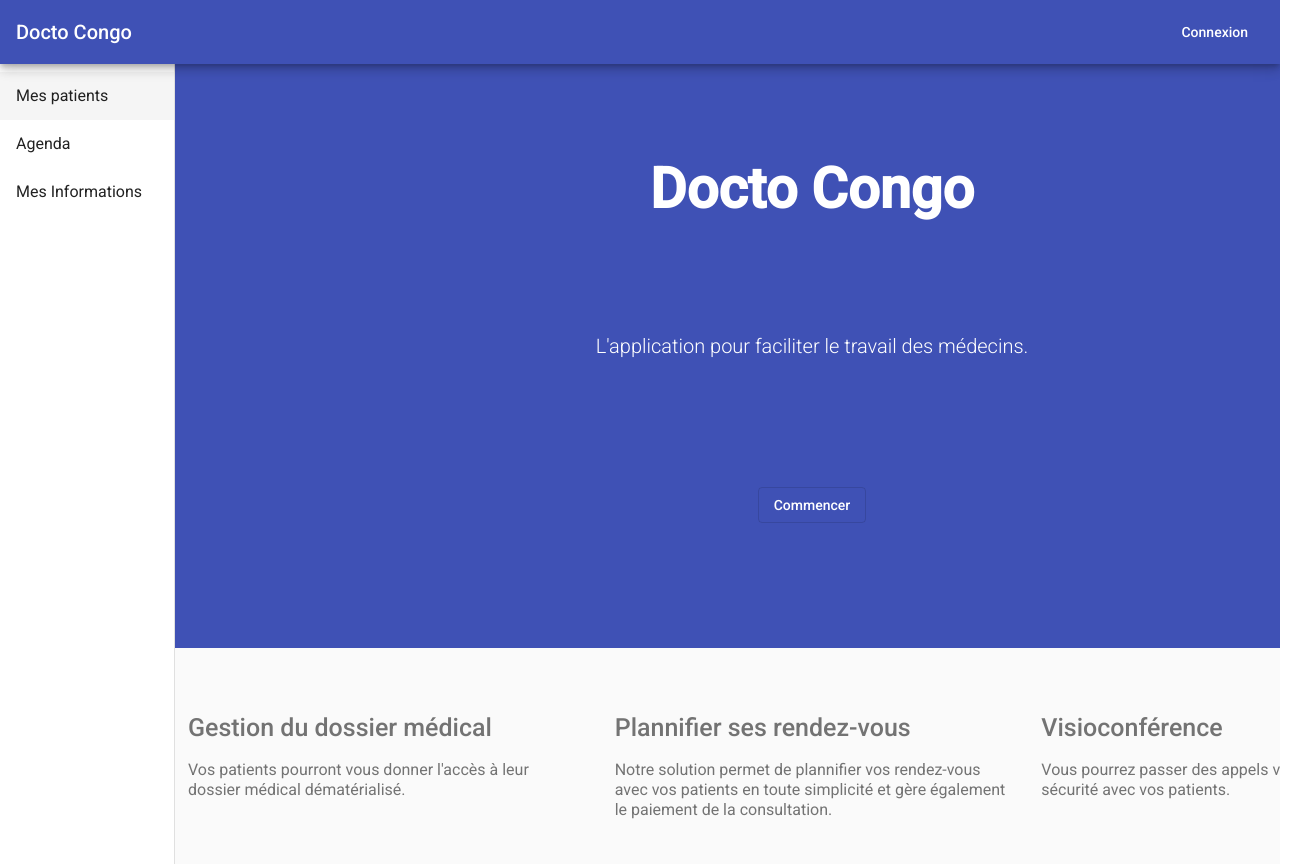
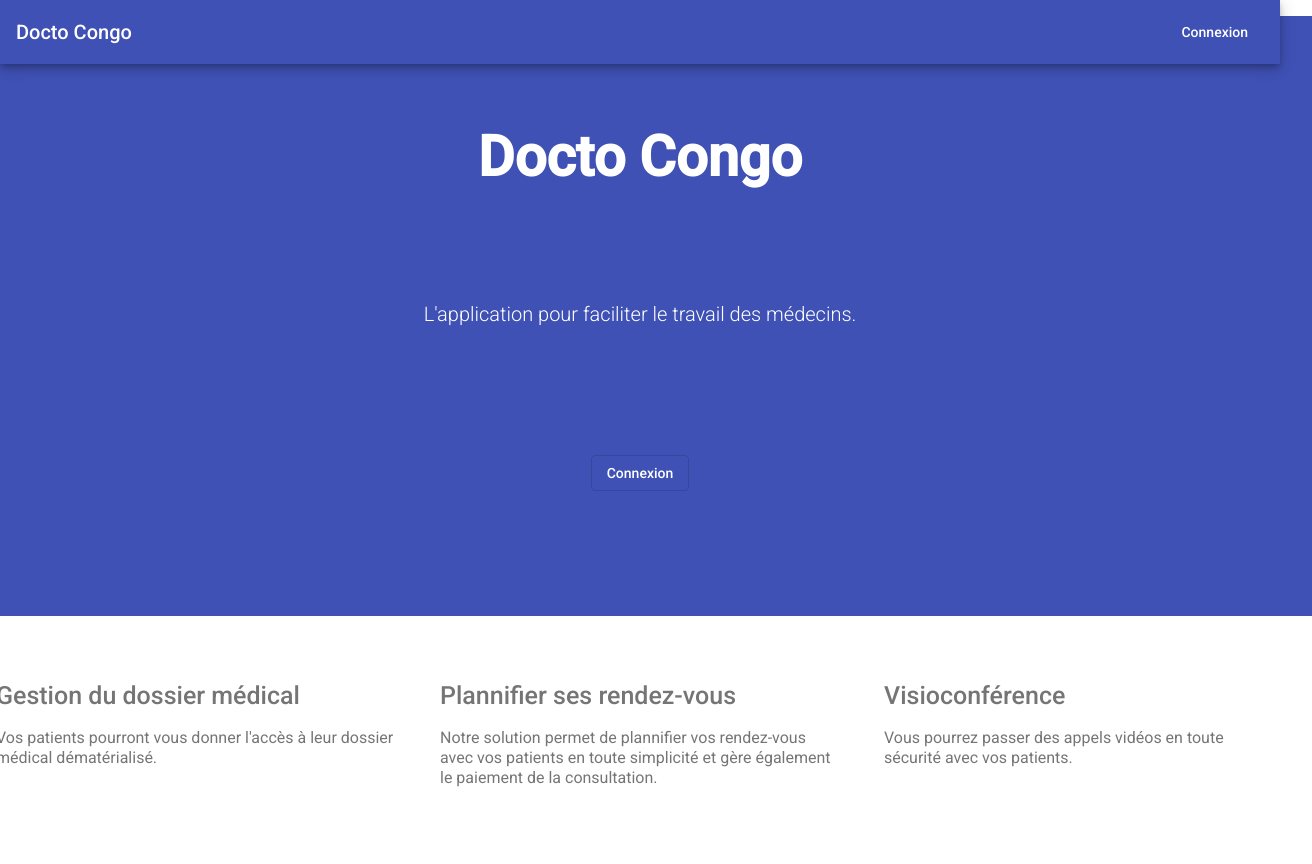
Before and after one commit to veto-lib/veterinaire-web, an Angular app: page / in a window 1280 px wide. Shown: the whole page, 1312 px wide, since content can reach past the window. After the commit the page ends 800 px from the top, so only its background shows below. Built offline with nearby package versions, Linux system fonts and the light colour scheme.

Commit message:
improved overall navigation

```diff
--- a/src/app/app-routing.module.ts
+++ b/src/app/app-routing.module.ts
@@ -1,11 +1,13 @@
 import { NgModule } from '@angular/core';
 import { RouterModule, Routes } from '@angular/router';
+
+import { AuthGuard } from './guards/auth.guard';
 
 import { HomeComponent } from './pages/home/home.component';
 import { PatientsComponent } from './pages/patients/patients.component';
 
 const routes: Routes = [
-  { path: 'patients', component: PatientsComponent },
+  { path: 'patients', component: PatientsComponent, canActivate: [AuthGuard] },
   { path: '**', component: HomeComponent }
 ];
 
--- a/src/app/app.component.html
+++ b/src/app/app.component.html
@@ -1,7 +1,9 @@
 <app-header></app-header>
 
-<app-sidenav>
+<app-sidenav *ngIf="canDisplaySidenav">
   <div class="app-root__content">
     <router-outlet></router-outlet>
   </div>
 </app-sidenav>
+
+<router-outlet *ngIf="!canDisplaySidenav"></router-outlet>
--- a/src/app/app.component.ts
+++ b/src/app/app.component.ts
@@ -1,4 +1,5 @@
 import { Component } from '@angular/core';
+import { Router } from '@angular/router';
 
 @Component({
   selector: 'app-root',
@@ -6,4 +7,10 @@ import { Component } from '@angular/core';
   styleUrls: ['./app.component.less']
 })
 export class AppComponent {
+
+  constructor(private router: Router) {}
+
+  get canDisplaySidenav(): boolean {
+    return this.router.url !== '/';
+  }
 }
--- a/src/app/components/sidenav/sidenav.component.html
+++ b/src/app/components/sidenav/sidenav.component.html
@@ -1,7 +1,7 @@
 <mat-drawer-container class="app-sidenav__container" [hasBackdrop]="false">
   <mat-drawer opened disableClose [mode]="'push'" class="app-sidenav__drawer">
     <mat-selection-list [multiple]="false" color="primary">
-      <mat-list-option *ngFor="let page of pages" [value]="page.value">
+      <mat-list-option *ngFor="let page of pages" [value]="page.value" [routerLink]="page.redirect">
         {{ page.name }}
       </mat-list-option>
     </mat-selection-list>
--- a/src/app/components/sidenav/sidenav.component.ts
+++ b/src/app/components/sidenav/sidenav.component.ts
@@ -8,9 +8,9 @@ import { Component } from '@angular/core';
 export class SidenavComponent {
 
   pages = [
-    { name: 'Mes patients', value: 'patients' },
-    { name: 'Agenda', value: 'agenda' },
-    { name: 'Mes Informations', value: 'informations' },
+    { name: 'Mes patients', value: 'patients', redirect: '/patients' },
+    { name: 'Agenda', value: 'agenda', redirect: '/' },
+    { name: 'Mes Informations', value: 'informations', redirect: '/' },
   ];
 
 }
--- /dev/null
+++ b/src/app/guards/auth.guard.ts
@@ -0,0 +1,19 @@
+import { Injectable } from '@angular/core';
+import { CanActivate, Router } from '@angular/router';
+
+import { AuthService } from 'src/app/services/auth.service';
+
+@Injectable({
+  providedIn: 'root'
+})
+export class AuthGuard implements CanActivate {
+
+  constructor(private auth: AuthService, private router: Router) { }
+
+  canActivate(): boolean {
+    return this.auth.isLoggedIn
+      ? true
+      : (this.router.navigateByUrl('/'), false);
+  }
+
+}
--- a/src/app/pages/home/home.component.html
+++ b/src/app/pages/home/home.component.html
@@ -2,26 +2,37 @@
   <div class="app-home__section1">
     <h1>Docto Congo</h1>
     <h2>L'application pour faciliter le travail des médecins.</h2>
-    <button mat-stroked-button>Commencer</button>
+    <button *ngIf="!auth.isLoggedIn" mat-stroked-button (click)="auth.login()">
+      Connexion
+    </button>
+    <button
+      mat-stroked-button
+      [routerLink]="'/patients'"
+      *ngIf="auth.isLoggedIn"
+    >
+      Commencer
+    </button>
   </div>
   <div class="app-home__section2">
     <div>
       <h2>Gestion du dossier médical</h2>
       <p>
-        Vos patients pourront vous donner l'accès à leur dossier médical dématérialisé.
+        Vos patients pourront vous donner l'accès à leur dossier médical
+        dématérialisé.
       </p>
     </div>
     <div>
       <h2>Plannifier ses rendez-vous</h2>
       <p>
-        Notre solution permet de plannifier vos rendez-vous avec vos patients en toute simplicité
-        et gère également le paiement de la consultation.
+        Notre solution permet de plannifier vos rendez-vous avec vos patients en
+        toute simplicité et gère également le paiement de la consultation.
       </p>
     </div>
     <div>
       <h2>Visioconférence</h2>
       <p>
-        Vous pourrez passer des appels vidéos en toute sécurité avec vos patients.
+        Vous pourrez passer des appels vidéos en toute sécurité avec vos
+        patients.
       </p>
     </div>
   </div>
--- a/src/app/pages/home/home.component.ts
+++ b/src/app/pages/home/home.component.ts
@@ -1,4 +1,5 @@
 import { Component, OnInit } from '@angular/core';
+import { AuthService } from 'src/app/services/auth.service';
 
 @Component({
   selector: 'app-home',
@@ -7,7 +8,7 @@ import { Component, OnInit } from '@angular/core';
 })
 export class HomeComponent implements OnInit {
 
-  constructor() { }
+  constructor(public auth: AuthService) { }
 
   ngOnInit(): void {
   }
```
